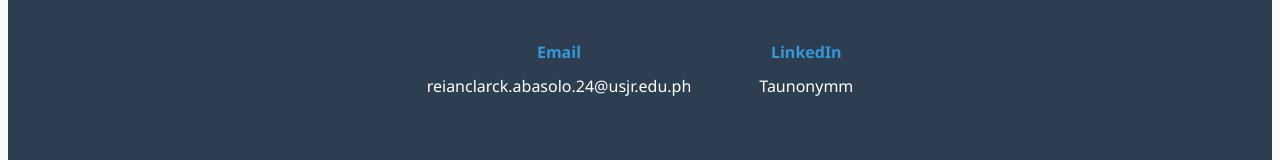
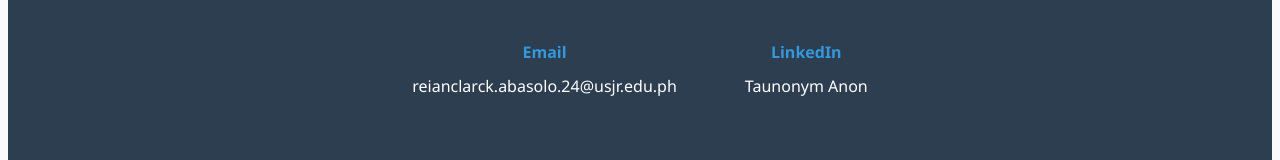
Before and after one commit to KennnnnNode/Portfolio1, a plain HTML site: page index.html in a window 1280 px wide. Shown: the part 2646-2806 px from the top of the page. Drawn offline with Linux system fonts and the light colour scheme.

Commit message:
index.html

```diff
--- a/index.html
+++ b/index.html
@@ -125,7 +125,7 @@
                     </div>
                     <div class="contact-item">
                         <h4>LinkedIn</h4>
-                        <a href="https://www.linkedin.com/in/taunonym-anon-803855327/" target="_blank">Taunonymm</a>
+                        <a href="https://www.linkedin.com/in/taunonym-anon-803855327/" target="_blank">Taunonym Anon</a>
                     </div>
                     <div class="contact-item">
                         <h4>GitHub</h4>
```
